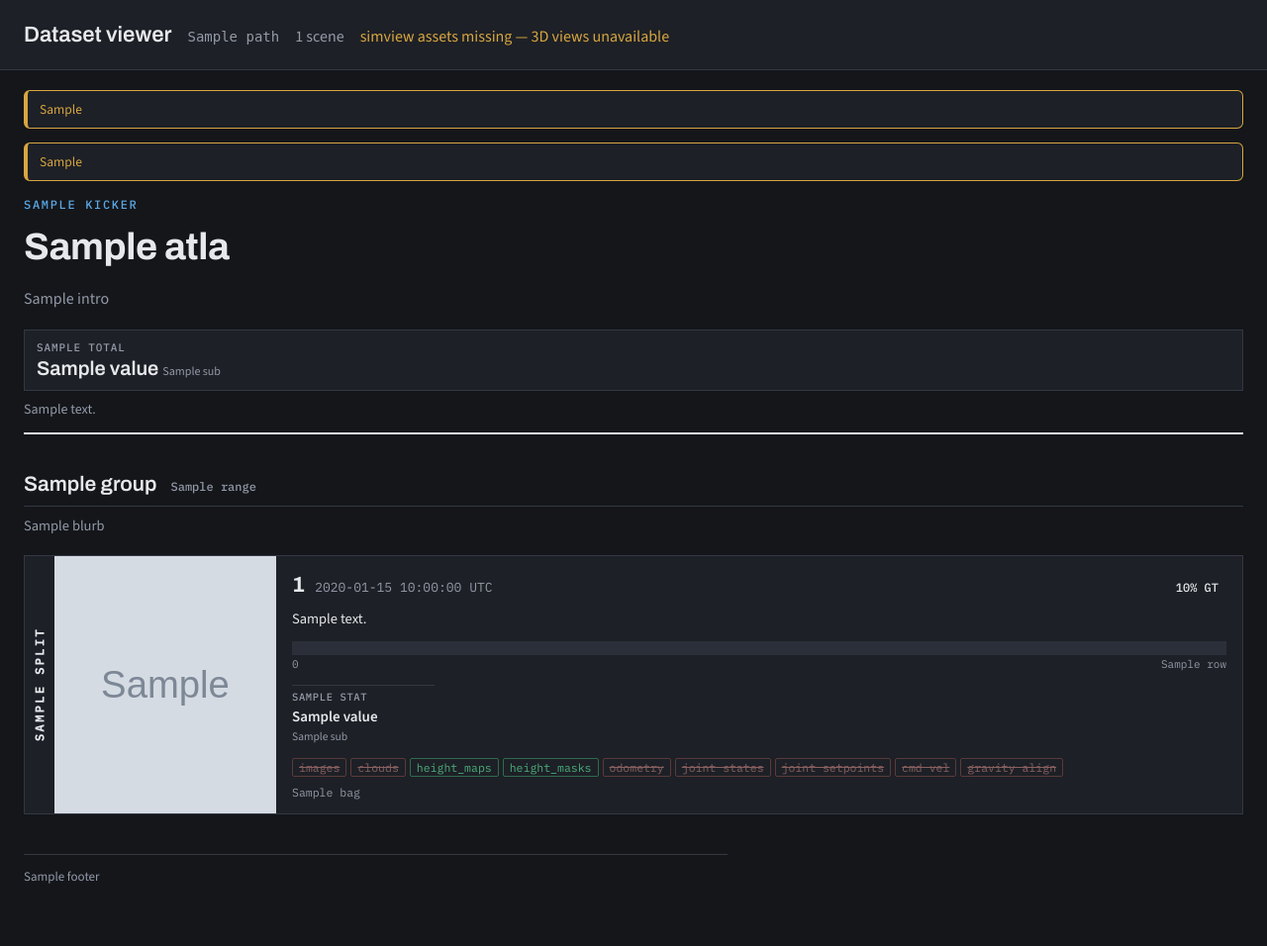
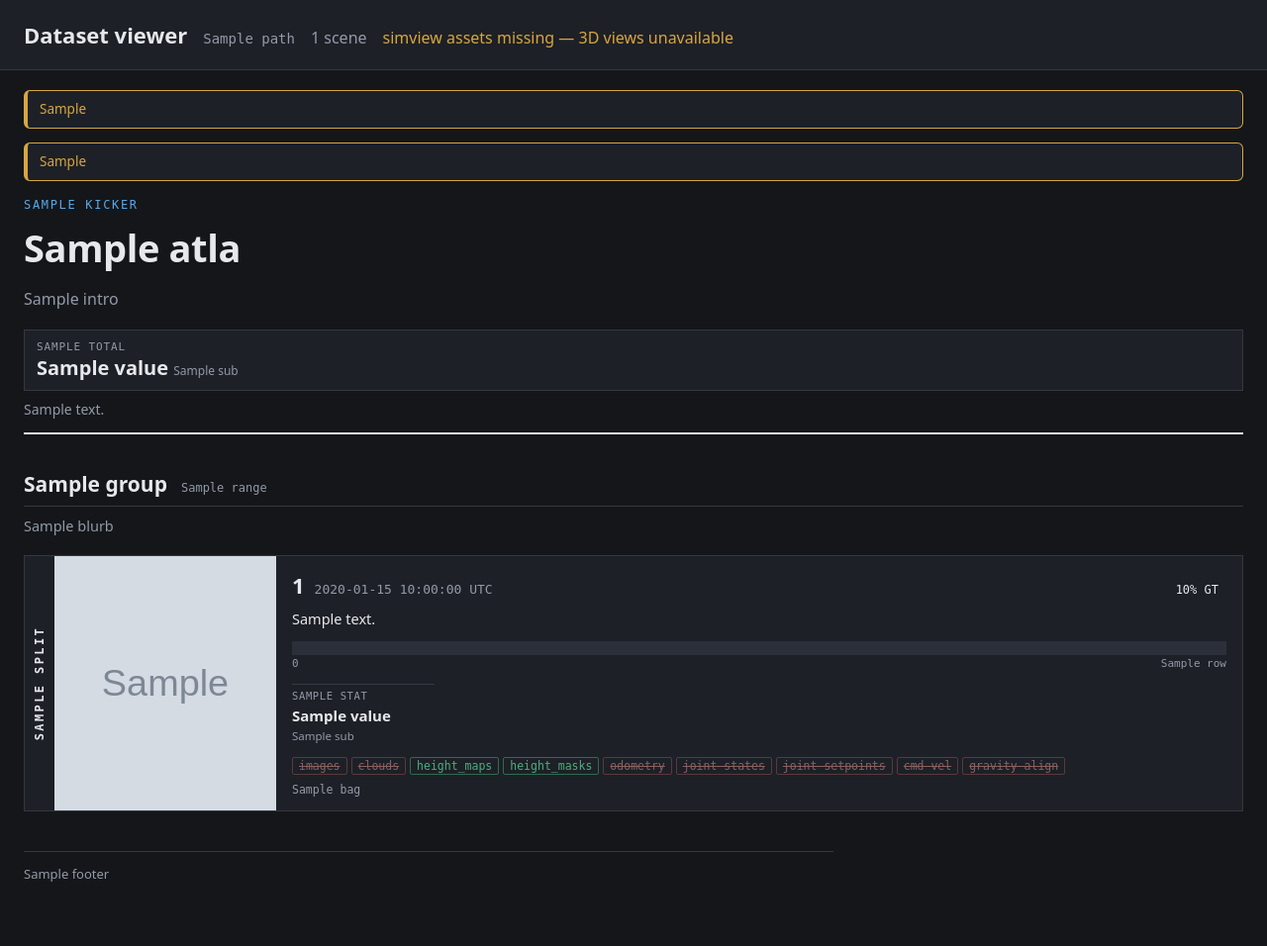
Before and after one commit to vlk-jan/dataset_tools, a Python web app: template dataset_tools/viewer/templates/index.html in a window 1280 px wide. Shown: the whole page at 99% size. After the commit the page ends 891 px from the top, so only its background shows below. Run offline with Jinja, Linux system fonts and the light colour scheme; the template is opened without the code that fills it: most values are stand-ins (such as "Sample title", 1, 10 or a date in 2020); grey boxes marked "Sample" are stand-in pictures.

Commit message:
Viewer index: system fonts, no request to Google Fonts
The index loaded Archivo, Source Sans 3 and IBM Plex Mono from Google on every
view, while Leaflet is vendored precisely because the viewer runs where there
is no route to the internet. Three headings do not justify vendoring a font,
so the link and the body.atlas overrides go; the index uses the same system
stacks as every other page, with balanced headings kept.

Co-Authored-By: Claude Fable 5.1 <noreply@anthropic.com>

```diff
--- a/dataset_tools/viewer/static/style.css
+++ b/dataset_tools/viewer/static/style.css
@@ -24,8 +24,8 @@
   --val-soft: #2b2140;
   --train: #5f7fa8;
   --train-soft: #1e2735;
-  /* Type stacks. The index overrides these with web fonts; everything sizes
-     off the same stacks either way. */
+  /* Type stacks. System fonts only: the viewer runs where there is no route
+     to the internet, and everything sizes off these three. */
   --sans: system-ui, -apple-system, "Segoe UI", sans-serif;
   --display: system-ui, -apple-system, "Segoe UI", sans-serif;
   --mono: ui-monospace, "SF Mono", monospace;
@@ -516,15 +516,12 @@ button.chip[aria-expanded="true"] {
 .notemark:hover { text-decoration: none; border-color: var(--warn); }
 
 /* -------------------------------------------------------- index typography
-   The scene index reads as a document rather than a control panel, so it
-   swaps in the atlas page's type. Loaded non-blocking: without the web fonts
-   it falls back to the same system stacks every other page uses. */
-body.atlas {
-  --sans: "Source Sans 3", system-ui, -apple-system, "Segoe UI", sans-serif;
-  --display: Archivo, system-ui, -apple-system, "Segoe UI", sans-serif;
-  --mono: "IBM Plex Mono", ui-monospace, "SF Mono", monospace;
-  font-family: var(--sans);
-}
+   The scene index reads as a document rather than a control panel. It used to
+   swap in the atlas page's web fonts from Google; they went, because the
+   viewer runs where there is no route to the internet (the reason Leaflet is
+   vendored) and three headings do not justify vendoring a font. The same
+   system stacks as every other page, with balanced headings. */
+body.atlas { font-family: var(--sans); }
 body.atlas h1, body.atlas h2, body.atlas h3 { font-family: var(--display); text-wrap: balance; }
 
 /* --------------------------------------------------------- the GNSS map
--- a/dataset_tools/viewer/templates/index.html
+++ b/dataset_tools/viewer/templates/index.html
@@ -6,10 +6,9 @@
 <meta name="viewport" content="width=device-width, initial-scale=1">
 <link rel="icon" href="data:,">
 <link rel="stylesheet" href="/viewer-static/style.css">
-{# Non-blocking: the page is fully readable in the system stack, and upgrades
-   if the machine viewing it can reach Google Fonts. #}
-<link rel="stylesheet" media="print" onload="this.media='all'"
-      href="https://fonts.googleapis.com/css2?family=Archivo:wght@500;600;700&family=Source+Sans+3:ital,wght@0,400;0,600;1,400&family=IBM+Plex+Mono:wght@400;500&display=swap">
+{# No web fonts: the viewer runs where there is no route to the internet (the
+   reason Leaflet is vendored), and a request to Google Fonts from every index
+   view is a network dependency for three headings. System stacks throughout. #}
 </head>
 <body class="atlas">
 <header>
```
